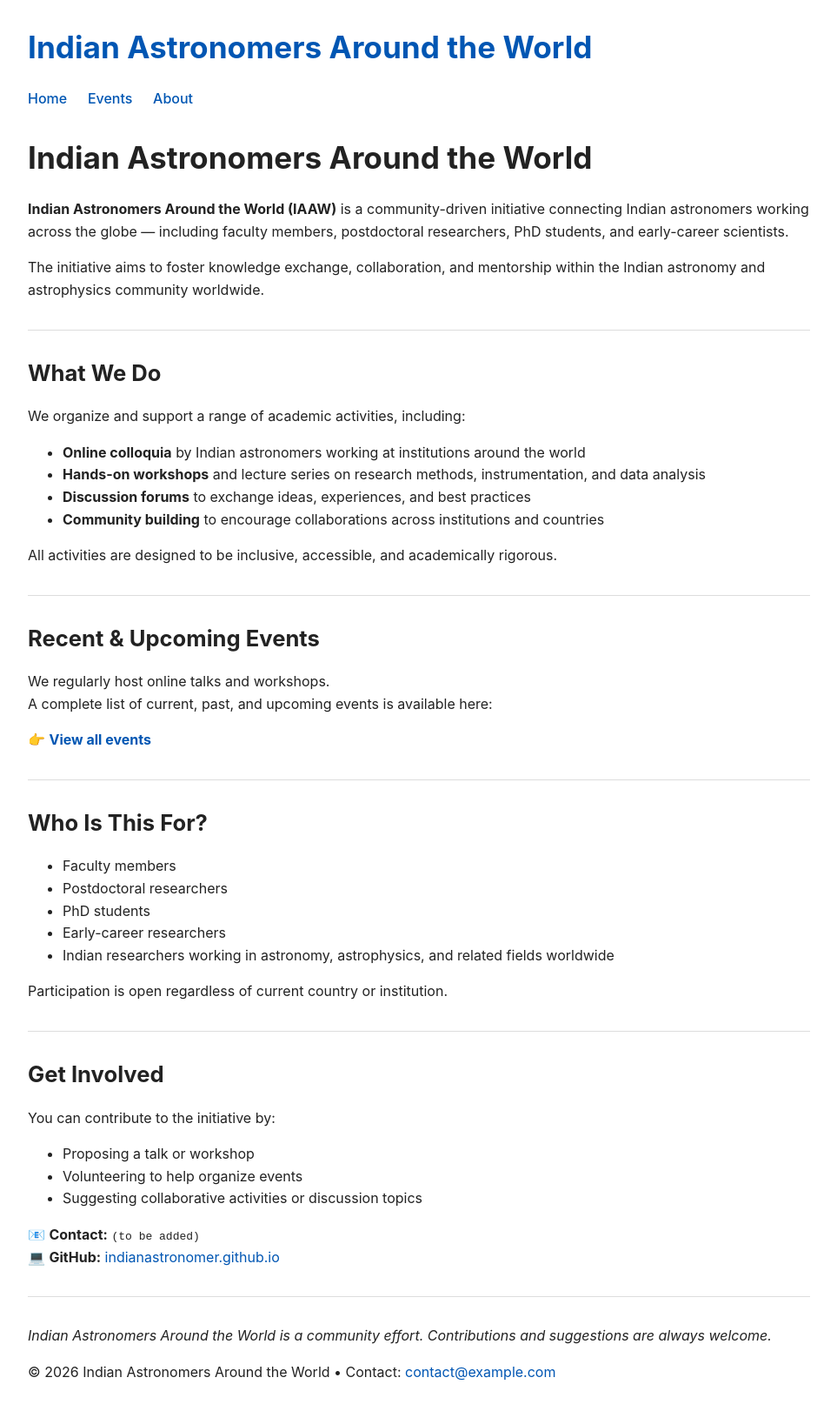
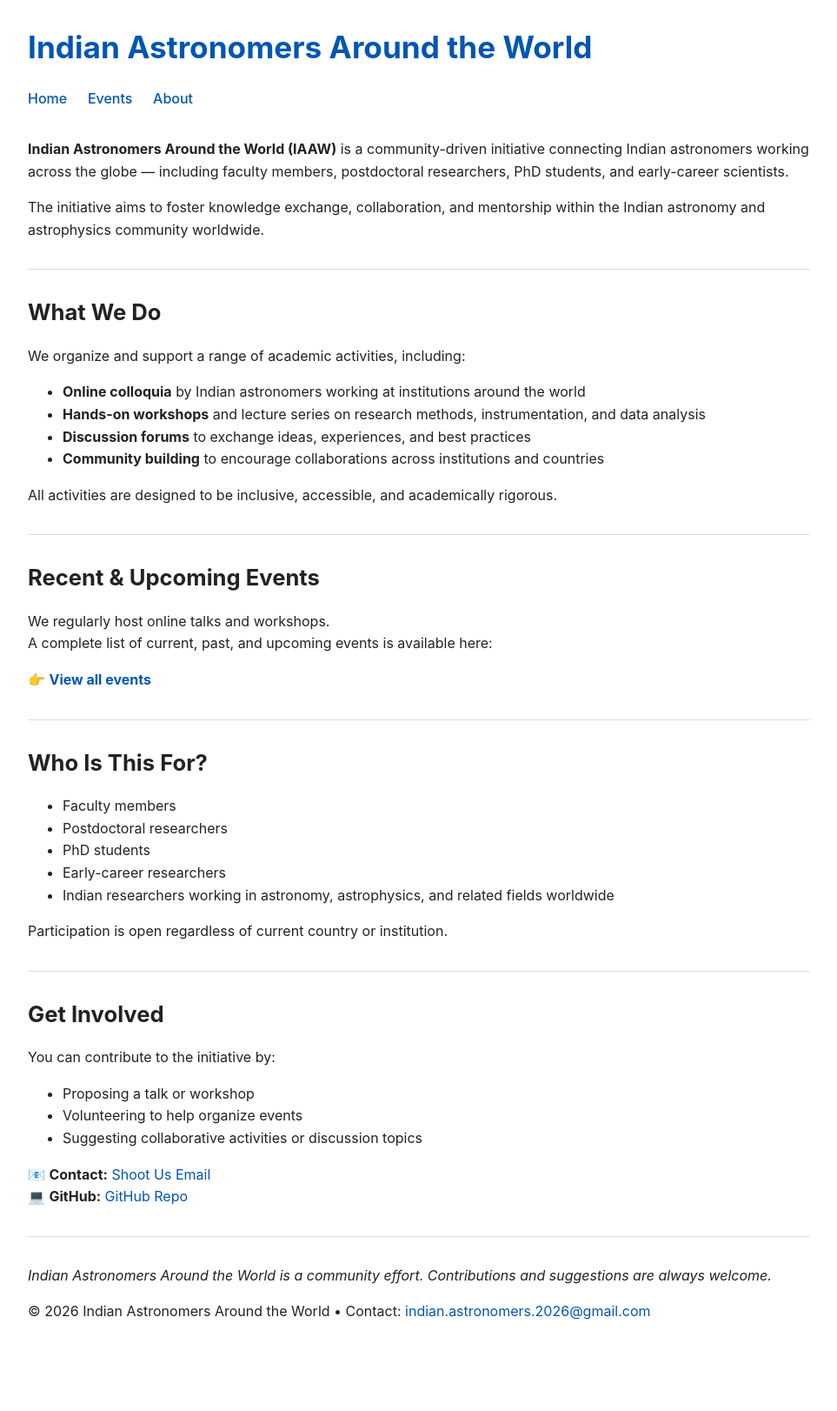
Before and after one commit to indianastronomers/indianastronomers.github.io, a Jekyll site: the page built from index.md, in a window 1280 px wide. Shown: the whole page at 87% size, without its empty margins (158-1121 px from the left). Built offline with Jekyll 4.4.1, drawn with Linux system fonts in a browser that asks for light colours; after the commit the page ends 1553 px from its top, so only the background shows below that.

Commit message:
fixed the email address and also changed the landing page a little bit

```diff
--- /dev/null
+++ b/Gemfile
@@ -0,0 +1,3 @@
+source "https://rubygems.org"
+
+gem "github-pages", group: :jekyll_plugins
--- a/_config.yml
+++ b/_config.yml
@@ -1,7 +1,7 @@
 title: "Indian Astronomers Around the World"
-email: contact@example.com
+email: indian.astronomers.2026@gmail.com
 description: "A platform for Indian astronomers working around the world: exchange, collaborate, and host events."
 baseurl: ""
-url: "https://yourusername.github.io"
+url: "https://indianastronomers.github.io"
 markdown: kramdown
 permalink: pretty
--- a/_layouts/default.html
+++ b/_layouts/default.html
@@ -5,7 +5,7 @@
     <meta name="viewport" content="width=device-width,initial-scale=1">
     <title>{{ page.title }} | {{ site.title }}</title>
     <meta name="description" content="{{ site.description }}">
-    <link rel="icon" href="{{ '/favicon.ico' | relative_url }}">
+    <link rel="icon" href="{{ '/favicon-16.png' | relative_url }}">
     <link rel="stylesheet" href="{{ '/assets/css/style.css' | relative_url }}">
   </head>
   <body>
--- a/index.md
+++ b/index.md
@@ -2,8 +2,6 @@
 layout: default
 title: Indian Astronomers Around the World
 ---
-
-# Indian Astronomers Around the World
 
 **Indian Astronomers Around the World (IAAW)** is a community-driven initiative connecting Indian astronomers working across the globe — including faculty members, postdoctoral researchers, PhD students, and early-career scientists.
 
@@ -53,8 +51,8 @@ You can contribute to the initiative by:
 - Volunteering to help organize events
 - Suggesting collaborative activities or discussion topics
 
-📧 **Contact:** `(to be added)`
-💻 **GitHub:** [indianastronomer.github.io](https://github.com/sayanpanda/indianastronomers.github.io)
+📧 **Contact:** [Shoot Us Email](mailto:indian.astronomers.2026@gmail.com)
+💻 **GitHub:** [GitHub Repo](https://github.com/sayanpanda/indianastronomers.github.io)
 
 ---
 
```
Also changed, not shown: Gemfile.lock (added), 4 other files.
